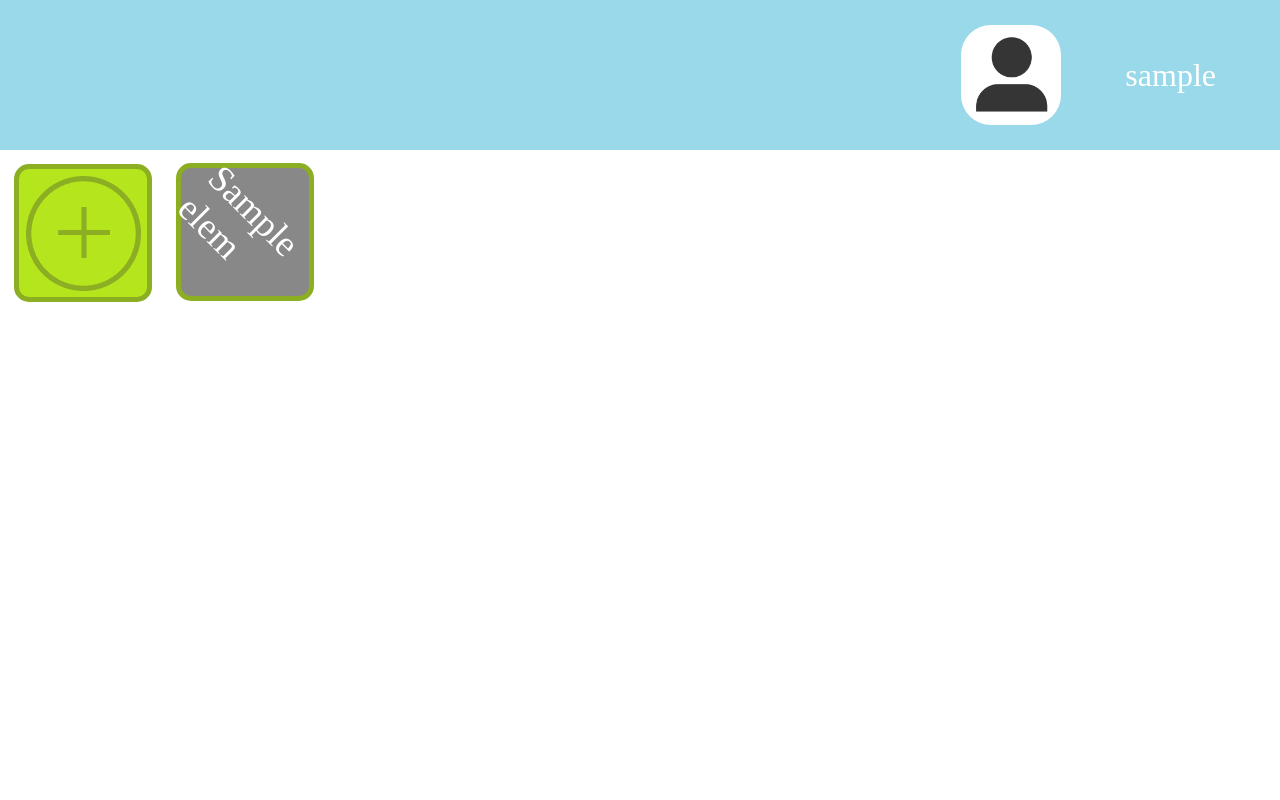
After one commit to RandomGuy090/taskmanager, a Django app: template taskmanager/templates/homepage.html in a window 1280 px wide. The commit adds this page. Run offline with Django 3.2, Linux system fonts and the light colour scheme; the template is opened without the code that fills it: most values are stand-ins (such as "Sample title", 1, 10 or a date in 2020).

Commit message:
homepage

```diff
--- a/taskmanager/db/connector.py
+++ b/taskmanager/db/connector.py
@@ -34,7 +34,10 @@ class UserManagement(object):
 		cursor = connection.cursor()
 		cursor.execute('''SELECT
 		     taskmanager_user.name,
-		     taskmanager_tables.name
+		     taskmanager_tables.name,
+		     taskmanager_tables.url,
+		     taskmanager_tables.color,
+		     taskmanager_tables.borderColor
 		     FROM
 		     taskmanager_particip
 		     LEFT JOIN taskmanager_user ON taskmanager_particip.userId_id = taskmanager_user.id
--- a/taskmanager/static/css/clouds.css
+++ b/taskmanager/static/css/clouds.css
@@ -86,5 +86,5 @@
 	z-index: 1;
 	margin-bottom: 10%;
 
-	animation: example 4s infinite;
+	animation: example 10s infinite;
 }
--- /dev/null
+++ b/taskmanager/static/css/homeAnim.css
@@ -0,0 +1,9 @@
+@keyframes size_up{
+	0.0000005%{
+		z-index: 99;
+		height: 15vw;
+		width: 15vw;
+		margin: -10% 0;
+	}
+
+}
--- /dev/null
+++ b/taskmanager/static/css/homepage.css
@@ -0,0 +1,86 @@
+body{
+	margin: 0;
+	padding: 0;
+	display: flex;
+	flex-direction: column;
+	justify-content: center;
+	background-color: #FFFFFF;
+
+}
+
+header{
+	width: 100%;
+	min-height: 100px;
+	flex-grow: 1.5;
+	max-height: 150px;
+	background-color: #99D9EA;
+
+	display: flex;
+	flex-direction: row-reverse;
+	align-items: center;
+}
+header>img{
+	height: 100px;
+	width: 100px;
+	object-fit: cover;
+	border-radius: 30%;
+}
+header>p{
+	margin: 0 5%;
+	color:#FFFFFF;
+	font-size: 200%;
+}
+
+content{
+	flex-grow: 8.5;
+	width: 100%;
+	display: flex;
+	flex-wrap: wrap;
+	flex-direction: row;
+	justify-content: start;
+}
+.new_cal{
+	background-color: transparent;
+	height: 10vw;
+	width: 10vw;
+	margin: 1%;
+}
+a {
+	margin: 1%;
+	text-decoration: none;
+}
+.cal{
+	height: 10vw;
+	width: 10vw;
+	background-color:#B5E61D;
+	border: 5px solid #8cae22;
+	border-radius: 15px;
+	display: flex;
+	align-items: center;
+	justify-content: center;
+	user-select: none;
+
+}
+.add_new{
+	background-color: transparent;
+	border-radius: 50%;
+	border: 5px solid red;
+	height: 60%;
+	width: 60%;
+	display: flex;
+}
+
+.add_new_img{
+	height: 90%;
+	width: 90%;
+}
+[class="cal"] > p{
+ transform: rotate(45deg);
+ color: white;
+ font-size: 230%;
+}
+
+.cal:hover{
+	animation: size_up 100000000s infinite;
+
+}
--- a/taskmanager/static/css/style.css
+++ b/taskmanager/static/css/style.css
@@ -8,6 +8,6 @@
 
 body{
 	background-color: var(--1Col);
-	height: 98vh;
-	width: 98vw;
+	height: 100vh;
+	width: 100vw;
 }
--- /dev/null
+++ b/taskmanager/templates/homepage.html
@@ -0,0 +1,73 @@
+{% extends "temp.html" %}
+
+{% block header %}
+	{% load static %}
+	<link rel="stylesheet" type="text/css" href="{% static 'css/homepage.css' %}">
+	<link rel="stylesheet" type="text/css" href="{% static 'css/homeAnim.css' %}">
+
+<title>{{ title }}</title>
+{% endblock header %}
+
+
+
+{% block body %}
+
+<header>
+	<p>{{ login }}</p>
+	<img src="{% static 'img/profile.png'%}">
+</header>
+<content>
+	<a href="/tables/new">
+		<div  class="cal new_cal">
+			<img class="add_new_img" src="{% static 'img/add_new.png' %}">
+		</div>
+	</a>
+
+{% for elem in tables %}
+	<a href="/tables/{{ elem.url }}">
+		<div class="cal" style="background-color: {{ elem.color }}">
+			<p>{{ elem.name }}</p>
+		</div>
+	</a>
+{% endfor %}
+
+
+<!--
+	<a href="/tables/{{ elem.url }}">
+		<div class="cal" style="background-color: red">
+			<p>asdf</p>
+		</div>
+	</a>
+	<a href="/tables/{{ elem.url }}">
+		<div class="cal" style="background-color: red">
+			<p>asdf</p>
+		</div>
+	</a>
+	<a href="/tables/{{ elem.url }}">
+		<div class="cal" style="background-color: red">
+			<p>asdf</p>
+		</div>
+	</a>
+	<a href="/tables/{{ elem.url }}">
+		<div class="cal" style="background-color: red">
+			<p>asdf</p>
+		</div>
+	</a>
+	<a href="/tables/{{ elem.url }}">
+		<div class="cal" style="background-color: red">
+			<p>asdf</p>
+		</div>
+	</a>
+	<a href="/tables/{{ elem.url }}">
+		<div class="cal" style="background-color: red">
+			<p>asdf</p>
+		</div>
+	</a> -->
+
+
+
+
+
+</content>
+
+{% endblock body %}
--- a/taskmanager/urls.py
+++ b/taskmanager/urls.py
@@ -15,11 +15,12 @@ Including another URLconf
 """
 from django.contrib import admin
 from django.urls import path, include
-from . import login, logout, views
+from . import login, logout, views, tables
 
 urlpatterns = [
     # path('admin/', admin.site.urls),
     path('', views.Homepage.as_view(), name="index"),
     path('login/', login.Login.as_view(), name="login"),
     path('logout/', logout.Logout.as_view(), name="logout"),
+    path('tables/<str:tableid>', tables.Tables.as_view(), name="table"),
 ]
```
Also changed, not shown: taskmanager/db/Db.py (+12 -0 lines), taskmanager/tables.py (added, +9 -0 lines), taskmanager/views.py (+14 -7 lines), taskmanager/static/img/add_new.png (added), taskmanager/static/img/add_new.svg (added), taskmanager/static/img/profile.png (added).
